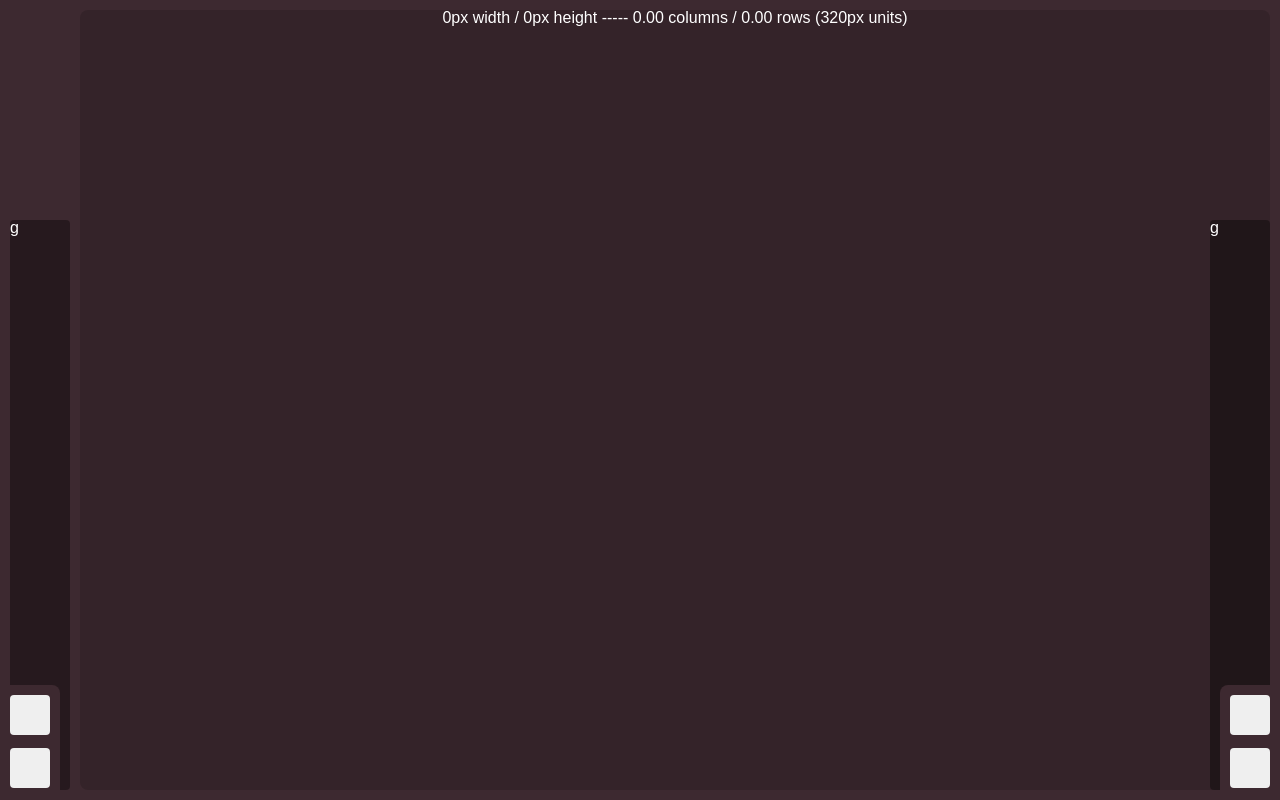
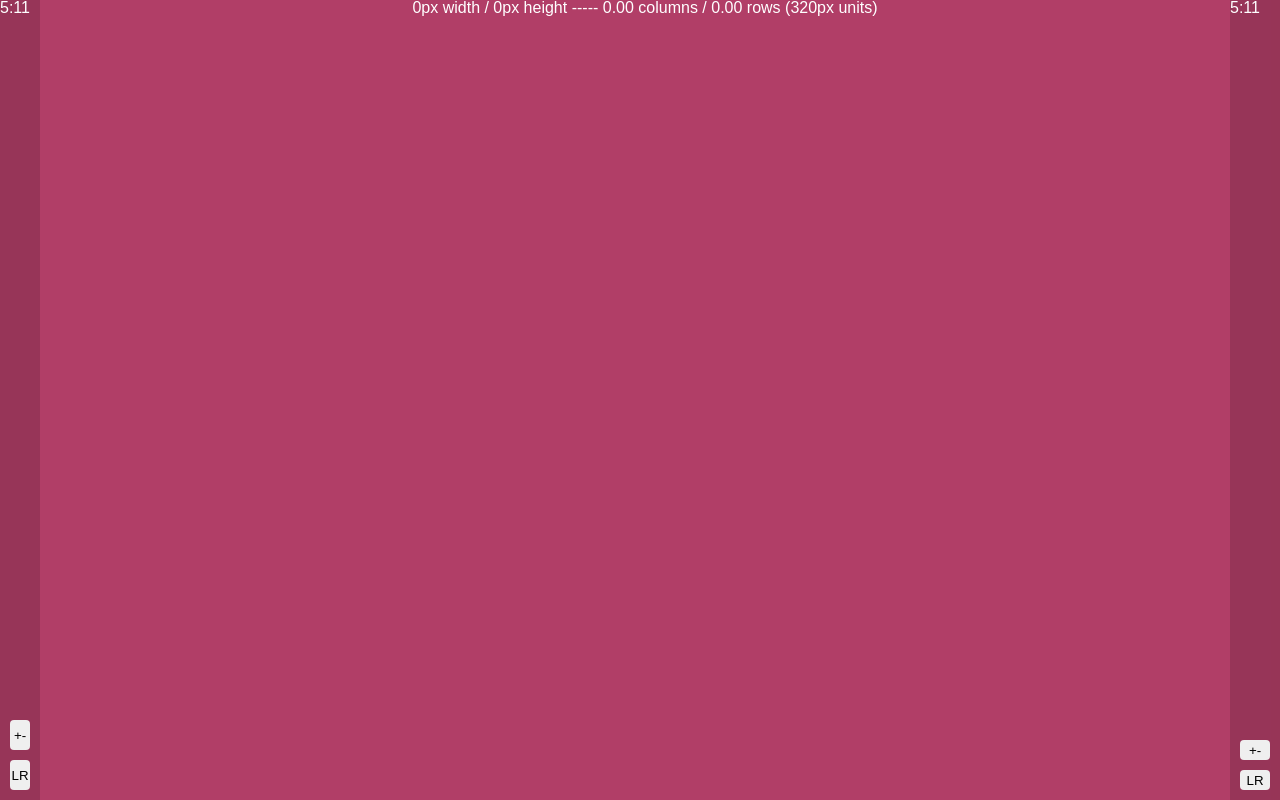
Before and after one commit to rellarain/sandbox, a React (Vite) app in the folder sandbox/: page / in a window 1280 px wide. Built offline with nearby package versions, Linux system fonts and the light colour scheme.

Commit message:
2/19/26 x1

```diff
--- a/sandbox/src/App.tsx
+++ b/sandbox/src/App.tsx
@@ -23,22 +23,48 @@ function App() {
     // ----------------------------------------------------------------------------
 
 
-    const [controlSide, setControlSide] = useState<string>('R');
-    const [controlSize, setControlSize] = useState<string>('Min');
+    const [controlSide, setControlSide] = useState<string>('right');
+    const [controlSize, setControlSize] = useState<string>('min');
+    const [controlLock, setControlLock] = useState<string>('unlocked');
+    const [pageState,setPageState] = useState<string>('active')
+    const [activePage,setActivePage] = useState<string>('inactive')
     let controlState : string = `${'control' + controlSide }`;
 
     function handleControlSide() {
-        if (controlSide === 'R') {
-            setControlSide('L')
-        } else {setControlSide('R')}
+        if (controlSide === 'right') {
+            setControlSide('left')
+        } else {setControlSide('right')}
     }
 
+
     function handleControlSize() {
-        if (controlSize === 'Min') {
-            setControlSize('Max')
-        } else {setControlSize('Min')}
+        if (controlSize === 'min') {
+            setControlSize('max')
+        } else {setControlSize('min')}
     }
 
+
+    function handleControlLockL() {
+        if (controlLock === 'lockedL') {
+            setControlLock('unlocked')
+        } else {setControlSize('lockedL')}
+    }
+    function handleControlLockR() {
+        if (controlLock === 'lockedR') {
+            setControlLock('unlocked')
+        } else {setControlSize('lockedR')}
+    }
+
+
+    function handleClearPage() {
+        setPageState('no');
+        setActivePage('inactive');
+    }
+
+
+    function handleOpenPage() {
+        setPageState('active');
+    }
 
 
     // ----------------------------------------------------------------------------
@@ -77,8 +103,11 @@ function App() {
 
     let pageStates =
     " " + activePhase + "Mode"+
-    " " + controlState +
-    " sandboxController" + controlSize
+    " " + pageState + "Page" +
+    " " + controlSide + "Control" +
+    " " + controlLock + "Control" +
+    " " + controlSize + "Control" +
+    " " + activePage
     ;
 
 
@@ -92,6 +121,10 @@ function App() {
             controllerSide="L"
             sizeChangeHandler={handleControlSize}
             currentTime={now}
+            pageChangeHandler={handleClearPage}
+            lockLChangeHandler={handleControlLockL}
+            lockRChangeHandler={handleControlLockR}
+            activeChangeHandler={handleOpenPage}
             />
         <SandboxControl
             pControlStates={controlStates}
@@ -99,6 +132,10 @@ function App() {
             controllerSide="R"
             sizeChangeHandler={handleControlSize}
             currentTime={now}
+            pageChangeHandler={handleClearPage}
+            lockLChangeHandler={handleControlLockL}
+            lockRChangeHandler={handleControlLockR}
+            activeChangeHandler={handleOpenPage}
         />
 
 
@@ -118,12 +155,20 @@ interface ControlStates {
     pControlStates: string[],
     sideChangeHandler: () => void
     sizeChangeHandler: () => void
+    pageChangeHandler: () => void
+    lockLChangeHandler: () => void
+    lockRChangeHandler: () => void
+    activeChangeHandler: () => void
     currentTime: Date
 }
 
 
 
-function SandboxControl({controllerSide, pControlStates, sideChangeHandler, sizeChangeHandler, currentTime} : ControlStates) {
+function SandboxControl({
+    controllerSide, pControlStates, sideChangeHandler,
+    sizeChangeHandler, currentTime, pageChangeHandler,
+    lockLChangeHandler, lockRChangeHandler, activeChangeHandler
+    } : ControlStates) {
 
     let sizeState = pControlStates[1];
 
@@ -174,11 +219,13 @@ function SandboxControl({controllerSide, pControlStates, sideChangeHandler, size
     return(
 
         <div className={'sandboxController sandboxController'+controllerSide}>
-            <ClockTool/>
-            <nav className={"pageButtons"}>g</nav>
+            <nav className={"pageButtons"}>
+                <ClockTool clockNow={clockTime}/>
+
+            </nav>
             <nav className={"controlButtons"}>
-                <button></button>
-                <button></button>
+                <button onClick={sizeChangeHandler}>+-</button>
+                <button onClick={sideChangeHandler}>LR</button>
             </nav>
         </div>
 
--- a/sandbox/src/assets/components/ClockTool.tsx
+++ b/sandbox/src/assets/components/ClockTool.tsx
@@ -1,12 +1,16 @@
 import React from "react"
 
-function ClockTool() {
+interface TimeInfo {
+    clockNow: string
+}
+
+function ClockTool({clockNow} : TimeInfo) {
 
 
     return(
 
         <nav className={'clockTool'}>
-
+            {clockNow}
         </nav>
 
     )
--- a/sandbox/src/assets/data/scriblr.json
+++ b/sandbox/src/assets/data/scriblr.json
@@ -44,7 +44,7 @@
                 ],
                 [["userID","??:note250char"]]
             ],
-            [["T"],"Theme","descr250char",
+            [["T"],"Themes","descr250char",
                 [
                     "smmry250char"
                 ],
--- a/sandbox/src/assets/style/style.css
+++ b/sandbox/src/assets/style/style.css
@@ -75,107 +75,152 @@ button {
   width: 100vw;
   height: 100vh;
   overflow: hidden;
-  background-color: hsl(340, 19%, 20%);
+  background-color: hsl(339, 48%, 47%);
 }
 .sandboxUI .sandboxController {
   position: absolute;
   bottom: 0;
   overflow: hidden;
   transition: left 1s, width 1s, right 1s, height 1s;
-}
-.sandboxUI .sandboxController nav {
-  position: absolute;
-  background-color: hsl(340, 19%, 20%);
-  border-radius: 4px;
-  transition: width 1s, height 1s;
-}
-.sandboxUI .sandboxController nav button {
-  transition: width 1s, height 1s;
-  padding: 0;
-}
-.sandboxUI .sandboxController .phaseToggle {
-  width: calc(100% - 20px);
-  height: 200px;
-  background-color: skyblue;
+  height: 100vh;
+  background-color: rgba(0, 0, 0, 0.15);
 }
 .sandboxUI .sandboxController .pageButtons {
-  width: calc(100% - 20px);
-  height: calc(100vh - 230px);
-  background-color: hsla(0, 0%, 0%, 0.382);
+  top: 0;
 }
 .sandboxUI .sandboxController .controlButtons {
+  position: absolute;
   bottom: 0;
-  height: 50px;
-  width: 30px;
-  height: 70px;
-  width: 40px;
-  height: 115px;
-  width: 60px;
+  left: 0;
+  width: 100%;
 }
 .sandboxUI .sandboxController .controlButtons button {
-  width: 10px;
-  height: 10px;
-  width: 20px;
-  height: 20px;
-  width: 40px;
-  height: 40px;
-  margin: 10px 0 0 10px;
+  margin: 0 0 10px 10px;
+  width: calc(100% - 20px);
+  height: 15px;
   border-radius: 4px;
   border: none;
+  padding: 0;
 }
 .sandboxUI .sandboxController.sandboxControllerL {
   left: 0;
   height: 100vh;
   border-radius: 0;
-  width: 80px;
 }
 .sandboxUI .sandboxController.sandboxControllerL nav {
   left: 10px;
 }
-.sandboxUI .sandboxController.sandboxControllerL .phaseToggle {
-  top: 10px;
-}
-.sandboxUI .sandboxController.sandboxControllerL .pageButtons {
-  top: 220px;
-}
 .sandboxUI .sandboxController.sandboxControllerL .controlButtons {
   left: 0;
-  border-radius: 0 8px 0 0;
+}
+.sandboxUI .sandboxController.sandboxControllerL .controlButtons button {
+  height: 30px;
 }
 .sandboxUI .sandboxController.sandboxControllerR {
   right: 0;
-  height: 55px;
-  width: 30px;
-  border-radius: 8px 0 0 0;
-  height: 75px;
-  width: 40px;
-  border-radius: 8px 0 0 0;
-  height: 100vh;
-  width: 80px;
-  border-radius: 0;
 }
 .sandboxUI .sandboxController.sandboxControllerR nav {
   right: 10px;
-}
-.sandboxUI .sandboxController.sandboxControllerR .phaseToggle {
-  top: 10px;
-}
-.sandboxUI .sandboxController.sandboxControllerR .pageButtons {
-  top: 220px;
 }
 .sandboxUI .sandboxController.sandboxControllerR .controlButtons {
   bottom: 0;
   right: 0;
   border-radius: 8px 0 0 0;
 }
+.sandboxUI .sandboxController.sandboxControllerR .controlButtons button {
+  height: 10px;
+  height: 20px;
+}
 .sandboxUI .consoleContainer {
   position: absolute;
-  height: calc(100vh - 20px);
-  top: 10px;
+  height: 100vh;
+  top: 0;
   text-align: center;
   transition: left 1s, width 1s;
-  background-color: rgba(0, 0, 0, 0.15);
-  border-radius: 8px;
   width: calc(100vw - 90px);
-  left: 80px;
+  left: 50px;
+}
+.sandboxUI.noPage.leftControl.maxControl .sandboxController {
+  width: 30px;
+}
+.sandboxUI.noPage.leftControl.minControl .sandboxController {
+  width: 30px;
+}
+.sandboxUI.noPage.rightControl.maxControl .sandboxController {
+  width: 30px;
+}
+.sandboxUI.noPage.rightControl.minControl .sandboxController {
+  width: 30px;
+}
+.sandboxUI.activePage.leftControl.unlockedControl.maxControl .sandboxControllerL {
+  width: 400px;
+}
+.sandboxUI.activePage.leftControl.unlockedControl.maxControl .sandboxControllerR {
+  width: 40px;
+}
+.sandboxUI.activePage.leftControl.unlockedControl.minControl .sandboxControllerL {
+  width: 50px;
+}
+.sandboxUI.activePage.leftControl.unlockedControl.minControl .sandboxControllerR {
+  width: 40px;
+}
+.sandboxUI.activePage.leftControl.lockedLControl.maxControl .sandboxControllerL {
+  width: 400px;
+}
+.sandboxUI.activePage.leftControl.lockedLControl.maxControl .sandboxControllerR {
+  width: 30px;
+}
+.sandboxUI.activePage.leftControl.lockedLControl.minControl .sandboxControllerL {
+  width: 50px;
+}
+.sandboxUI.activePage.leftControl.lockedLControl.minControl .sandboxControllerR {
+  width: 30px;
+}
+.sandboxUI.activePage.leftControl.lockedRControl.maxControl .sandboxControllerL {
+  width: 400px;
+}
+.sandboxUI.activePage.leftControl.lockedRControl.maxControl .sandboxControllerR {
+  width: 30px;
+}
+.sandboxUI.activePage.leftControl.lockedRControl.minControl .sandboxControllerL {
+  width: 50px;
+}
+.sandboxUI.activePage.leftControl.lockedRControl.minControl .sandboxControllerR {
+  width: 40px;
+}
+.sandboxUI.activePage.rightControl.unlockedControl.maxControl .sandboxControllerL {
+  width: 40px;
+}
+.sandboxUI.activePage.rightControl.unlockedControl.maxControl .sandboxControllerR {
+  width: 400px;
+}
+.sandboxUI.activePage.rightControl.unlockedControl.minControl .sandboxControllerL {
+  width: 40px;
+}
+.sandboxUI.activePage.rightControl.unlockedControl.minControl .sandboxControllerR {
+  width: 50px;
+}
+.sandboxUI.activePage.rightControl.lockedLControl.maxControl .sandboxControllerL {
+  width: 40px;
+}
+.sandboxUI.activePage.rightControl.lockedLControl.maxControl .sandboxControllerR {
+  width: 400px;
+}
+.sandboxUI.activePage.rightControl.lockedLControl.minControl .sandboxControllerL {
+  width: 40px;
+}
+.sandboxUI.activePage.rightControl.lockedLControl.minControl .sandboxControllerR {
+  width: 50px;
+}
+.sandboxUI.activePage.rightControl.lockedRControl.maxControl .sandboxControllerL {
+  width: 30px;
+}
+.sandboxUI.activePage.rightControl.lockedRControl.maxControl .sandboxControllerR {
+  width: 400px;
+}
+.sandboxUI.activePage.rightControl.lockedRControl.minControl .sandboxControllerL {
+  width: 30px;
+}
+.sandboxUI.activePage.rightControl.lockedRControl.minControl .sandboxControllerR {
+  width: 50px;
 }/*# sourceMappingURL=style.css.map */
--- a/sandbox/src/assets/style/style.scss
+++ b/sandbox/src/assets/style/style.scss
@@ -53,8 +53,8 @@ button {cursor: pointer;}
 // VARIABLES
 // -----------------------------------------------------------------------------------------------------
 
-$sandboxBgColor: hsl(340, 19%, 20%);
-$sandboxAccentActive: hsl(340, 50%, 40%);
+$sandboxBgColor: hsl(339, 48%, 47%);
+$sandboxAccentActive: hsl(340, 65%, 38%);
 $sandboxAccentInactive: hsl(340, 30%, 15%);
 
 
@@ -95,7 +95,7 @@ $processrBgColor: hsl(141, 56%, 26%);
 
 $sketchrBgColor: hsla(0,0%,50%,1);
 
-$scriblrBgColor: hsla(330,30%,30%,1);
+$scriblrBgColor: hsl(329, 70%, 48%);
 
 
 
@@ -138,70 +138,63 @@ $scriblrBgColor: hsla(330,30%,30%,1);
         bottom: 0;
         overflow: hidden;
         transition: left 1s, width 1s, right 1s, height 1s;
-        nav {
-            position: absolute;
-            background-color: $sandboxBgColor;
-            border-radius: 4px;
-            transition: width 1s, height 1s;
-            button {transition: width 1s, height 1s; padding: 0;}
-        }
-        .phaseToggle {
-            width: calc(100% - 20px);
-            height: 200px;
-            background-color: skyblue;
-        }
+        height: 100vh;
+        // background-color: rgba(0, 0, 0, 0.393);
+        background-color: rgba(0, 0, 0, 0.15);
+
+
         .pageButtons {
-            width: calc(100% - 20px);
-            height: calc(100vh - 230px);
-            background-color: hsla(0, 0%, 0%, 0.382);
+            top: 0;
 
         }
-        .controlButtons {
-            bottom: 0;
-
-            height: 50px; width: 30px;
-            height: 70px; width: 40px;
-            height: 115px; width: 60px;
 
 
+
+        .controlButtons {
+            position: absolute;
+            bottom: 0;
+            left: 0;
+            width: 100%;
             button {
-                width: 10px; height: 10px;
-                width: 20px; height: 20px;
-                width: 40px; height: 40px;
-                margin: 10px 0 0 10px;
-                border-radius: 4px; border: none;
+                margin: 0 0 10px 10px;
+                width: calc(100% - 20px);
+                height: 15px;
+                border-radius: 4px;
+                border: none;
+                padding: 0;
             }
         }
 
+
         &.sandboxControllerL {
             left: 0;
-            height: 100vh; border-radius: 0;
-            width: 80px;
-            // width: 400px;
+            height: 100vh;
+            border-radius: 0;
 
             nav {left: 10px;}
-            .phaseToggle { top: 10px;}
-            .pageButtons {top: 220px;}
             .controlButtons {
                 left: 0;
-                border-radius: 0 8px 0 0;
+                button {
+                    height: 30px;
+                }
             }
         }
         &.sandboxControllerR {
             right: 0;
-            height: 55px; width: 30px; border-radius: 8px 0 0 0;
-            height: 75px; width: 40px; border-radius: 8px 0 0 0;
-            height: 100vh; width: 80px; border-radius: 0;
+
 
             nav {
                 right: 10px;
             }
 
-            .phaseToggle {top: 10px;}
-            .pageButtons {top: 220px;}
             .controlButtons {
                 bottom: 0;right: 0;
                 border-radius: 8px 0 0 0;
+
+                button {
+                    height: 10px;
+                    height: 20px;
+                }
 
             }
 
@@ -210,17 +203,15 @@ $scriblrBgColor: hsla(330,30%,30%,1);
 
     .consoleContainer {
         position: absolute;
-        height: calc(100vh - 20px);
-        top: 10px;
+        height: 100vh;
+        top: 0;
         text-align: center;
         transition: left 1s, width 1s;
-        background-color: rgba(0, 0, 0, 0.15);
-        border-radius: 8px;
 
 
         width: calc(100vw - 90px);
 
-        left: 80px;
+        left: 50px;
 
 
     }
@@ -231,7 +222,90 @@ $scriblrBgColor: hsla(330,30%,30%,1);
     // SANDBOX CONTROL TOGGLES
     // ---------------------------------------------------------------
 
-
+    &.noPage {
+        &.leftControl {
+            &.maxControl {
+                .sandboxController {width: 30px;}
+            }
+            &.minControl {
+                .sandboxController {width: 30px;}
+            }
+        }
+        &.rightControl {
+            &.maxControl {
+                .sandboxController {width: 30px;}
+            }
+            &.minControl {
+                .sandboxController {width: 30px;}
+            }
+        }
+    }
+    &.activePage {
+        &.leftControl {
+            &.unlockedControl {
+                &.maxControl {
+                    .sandboxControllerL {width: 400px;}
+                    .sandboxControllerR {width: 40px;}
+                }
+                &.minControl {
+                    .sandboxControllerL {width: 50px;}
+                    .sandboxControllerR {width: 40px;}
+                }
+            }
+            &.lockedLControl {
+                &.maxControl {
+                    .sandboxControllerL {width: 400px;}
+                    .sandboxControllerR {width: 30px;}
+                }
+                &.minControl {
+                    .sandboxControllerL {width: 50px;}
+                    .sandboxControllerR {width: 30px;}
+                }
+            }
+            &.lockedRControl {
+                &.maxControl {
+                    .sandboxControllerL {width: 400px;}
+                    .sandboxControllerR {width: 30px;}
+                }
+                &.minControl {
+                    .sandboxControllerL {width: 50px;}
+                    .sandboxControllerR {width: 40px;}
+                }
+            }
+        }
+        &.rightControl {
+            &.unlockedControl {
+                &.maxControl {
+                    .sandboxControllerL {width: 40px;}
+                    .sandboxControllerR {width: 400px;}
+                }
+                &.minControl {
+                    .sandboxControllerL {width: 40px;}
+                    .sandboxControllerR {width: 50px;}
+                }
+            }
+            &.lockedLControl {
+                &.maxControl {
+                    .sandboxControllerL {width: 40px;}
+                    .sandboxControllerR {width: 400px;}
+                }
+                &.minControl {
+                    .sandboxControllerL {width: 40px;}
+                    .sandboxControllerR {width: 50px;}
+                }
+            }
+            &.lockedRControl {
+                &.maxControl {
+                    .sandboxControllerL {width: 30px;}
+                    .sandboxControllerR {width: 400px;}
+                }
+                &.minControl {
+                    .sandboxControllerL {width: 30px;}
+                    .sandboxControllerR {width: 50px;}
+                }
+            }
+        }
+    }
 
 
 }
@@ -241,14 +315,20 @@ $scriblrBgColor: hsla(330,30%,30%,1);
 // -----------------------------------------------------------------------------------------------------
 
 
+
+
 // -----------------------------------------------------------------------------------------------------
 // STATIC STYLING (WIDTH DEPENDENT)
 // -----------------------------------------------------------------------------------------------------
 
 
+
+
 // -----------------------------------------------------------------------------------------------------
 // STATIC STYLING (HEIGHT AND WIDTH DEPENDENT)
 // -----------------------------------------------------------------------------------------------------
+
+
 
 
 // -----------------------------------------------------------------------------------------------------
@@ -264,11 +344,15 @@ $scriblrBgColor: hsla(330,30%,30%,1);
 // -----------------------------------------------------------------------------------------------------
 
 
+
+
 // -----------------------------------------------------------------------------------------------------
 // DYNAMIC STYLING (WIDTH DEPENDENT)
 // -----------------------------------------------------------------------------------------------------
 
 
+
+
 // -----------------------------------------------------------------------------------------------------
 // DYNAMIC STYLING (HEIGHT AND WIDTH DEPENDENT)
 // -----------------------------------------------------------------------------------------------------
```
Also changed, not shown: 1 other file (tests, documents, lock files or other folders).
